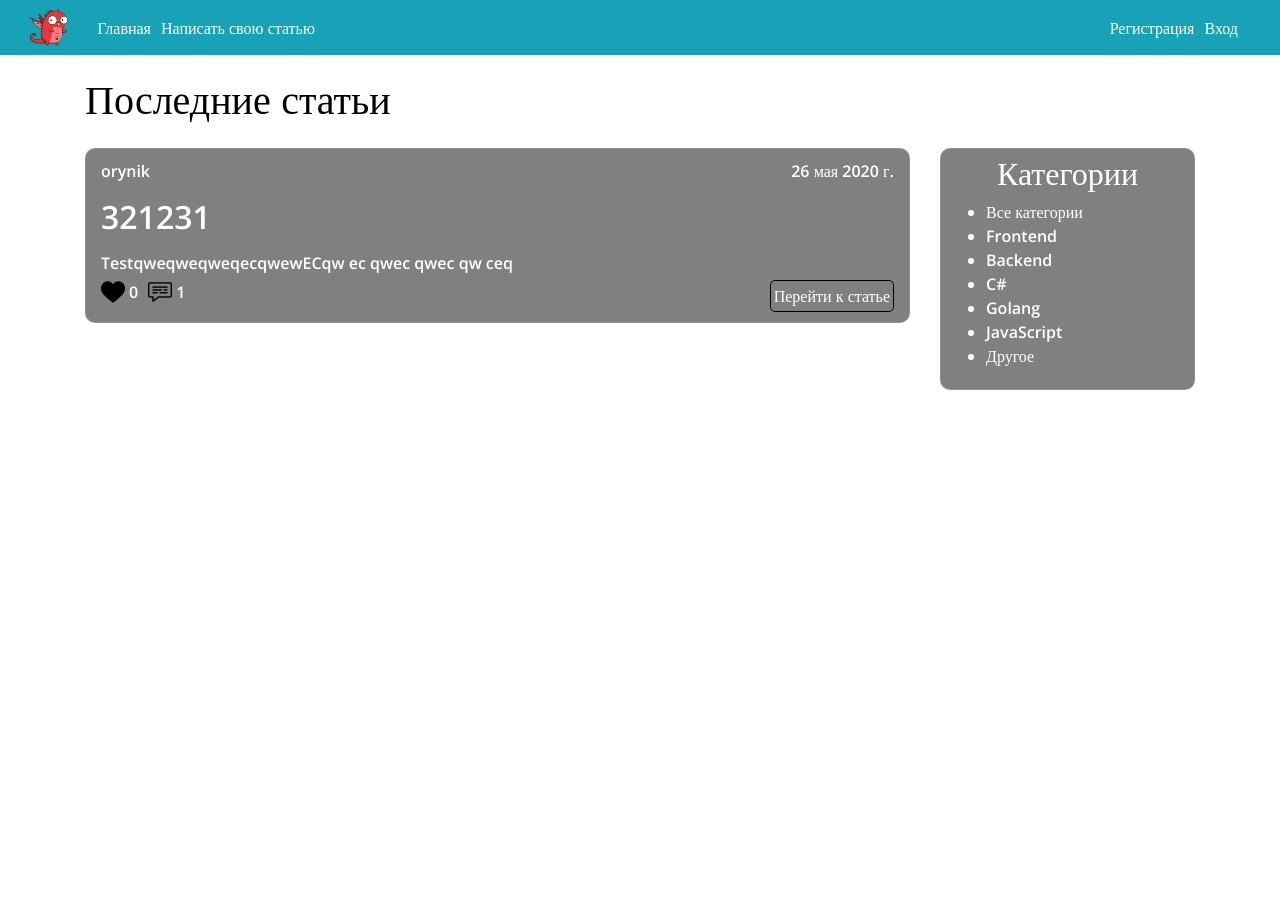
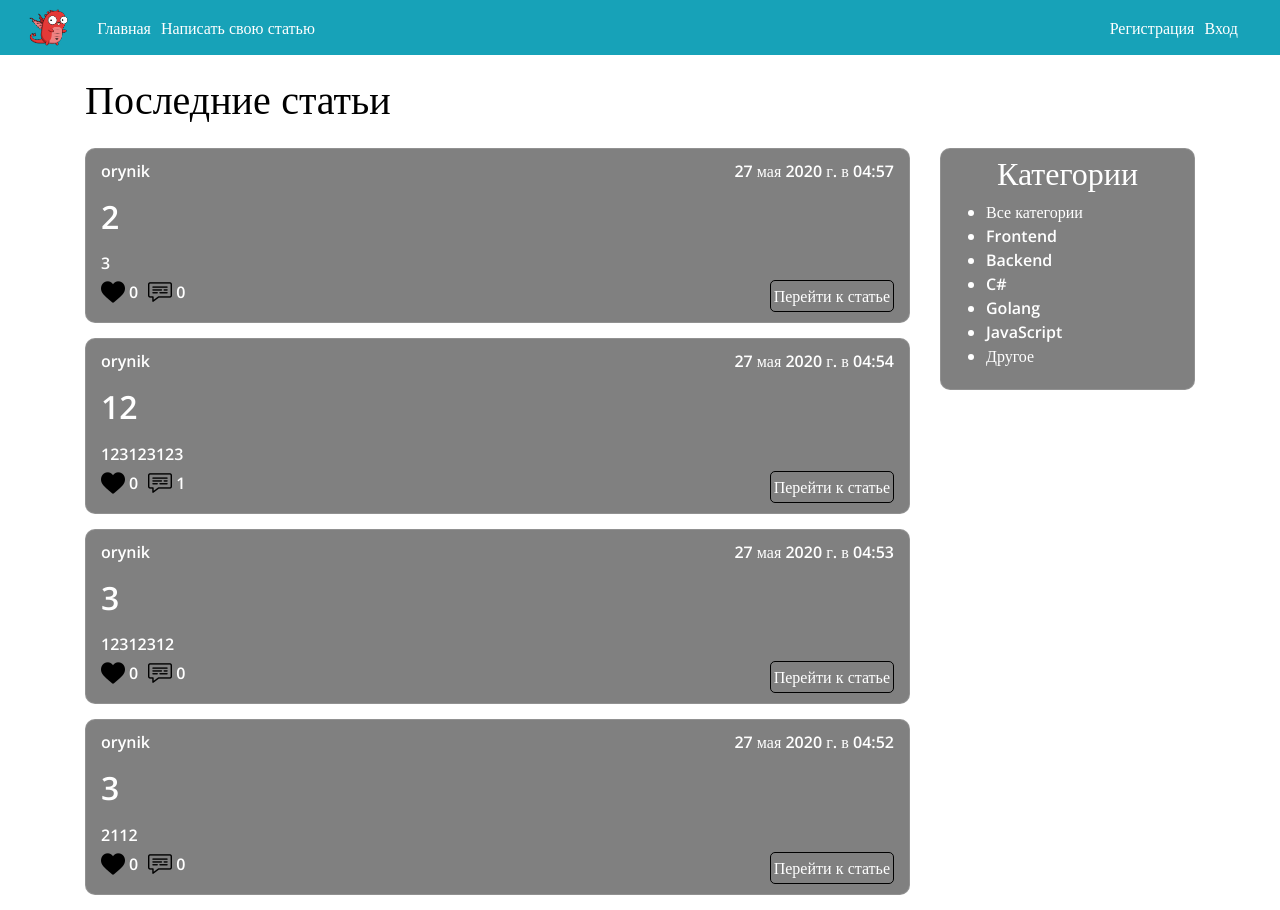
Before and after one commit to Orynik/Blog_Frontend, a Vue app: page /blogongo-vue/ in a window 1280 px wide. Before the commit the page ends 800 px from the top, so only its background shows below. Built offline with nearby package versions, Linux system fonts and the light colour scheme; data requests are answered from the project's data file.

Commit message:
Правка сортировки статей

```diff
--- a/db.json
+++ b/db.json
@@ -2,12 +2,42 @@
   "Articles": [
     {
       "id": 1,
-      "title": "321231",
-      "content": "TestqweqweqweqecqwewECqw\nec\nqwec\nqwec\nqw\nceq\n",
+      "title": "3",
+      "content": "2112",
       "likes": 0,
       "comments": [],
-      "date": "2020-05-26",
-      "category": "Backend",
+      "date": "2020-05-27T04:52:18.902Z",
+      "category": "Golang",
+      "author": "orynik"
+    },
+    {
+      "id": 2,
+      "title": "3",
+      "content": "12312312",
+      "likes": 0,
+      "comments": [],
+      "date": "2020-05-27T04:53:27.168Z",
+      "category": "JavaScript",
+      "author": "orynik"
+    },
+    {
+      "id": 3,
+      "title": "12",
+      "content": "123123123",
+      "likes": 0,
+      "comments": [],
+      "date": "2020-05-27T04:54:53.805Z",
+      "category": "Golang",
+      "author": "orynik"
+    },
+    {
+      "id": 4,
+      "title": "2",
+      "content": "3",
+      "likes": 0,
+      "comments": [],
+      "date": "2020-05-27T04:57:53.325Z",
+      "category": "Golang",
       "author": "orynik"
     }
   ],
@@ -34,9 +64,9 @@
   "Comments": [
     {
       "id": 1,
-      "idArticle": 1,
+      "idArticle": 3,
       "author": "Orynik",
-      "text": "Da"
+      "text": "123"
     }
   ],
   "profile": {
--- a/src/api/index.js
+++ b/src/api/index.js
@@ -32,7 +32,7 @@ export default{
 
             //Конвертирование статей в вид: число месяц(название) год
             article.date = new Date(article.date).toLocaleString('ru', {
-                month: 'long',day: "numeric",year: "numeric"
+                month: 'long',day: "numeric",year: "numeric",hour: 'numeric',minute: 'numeric'
             })
 
             return article;
--- a/src/components/CreateArticle.vue
+++ b/src/components/CreateArticle.vue
@@ -83,11 +83,8 @@ export default {
                 this.deployArticle().then(
                     (result) => {
                         if(result == "done"){
-                            console.log("nehallo")
                             this.isCreated = true
-                            console.log(this.isCreated)
                         }else{
-                            console.log("hallo")
                             this.isErrored = true
                         }
                     }
@@ -122,13 +119,12 @@ export default {
             if(date.getMonth() < 9){
                 willHaveZero = "0"
             }
-            let stringDate = `${date.getFullYear()}-${willHaveZero}${date.getMonth() + 1}-${date.getDate()}`
 
             const article = new Article(
                 0,
                 this.title,
                 this.content,
-                stringDate,
+                new Date(),
                 this.category,
             );
 
```
